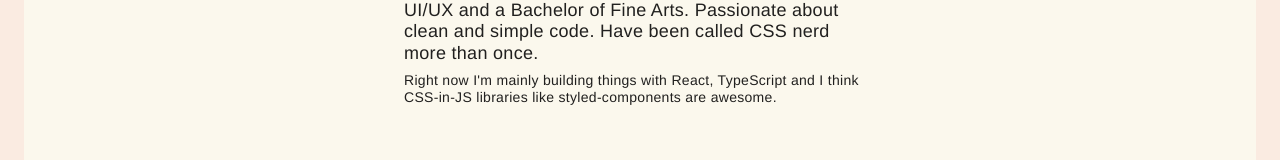
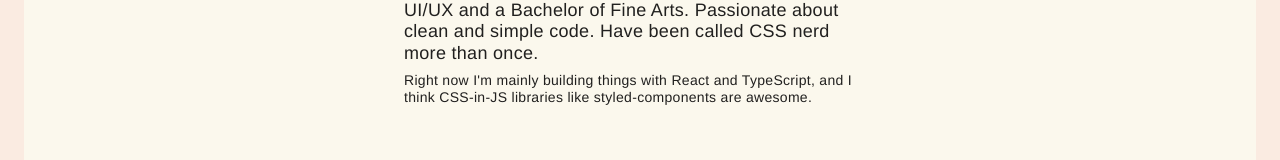
Before and after one commit to styrelius/about-me, a React (Create React App) app: page / in a window 1280 px wide. Shown: the part 235-395 px from the top of the page. Built offline with nearby package versions, Linux system fonts and the light colour scheme.

Commit message:
Fix copy in presentation.jsx.

```diff
--- a/src/components/presentation.jsx
+++ b/src/components/presentation.jsx
@@ -47,8 +47,8 @@ export function Presentation() {
         nerd more than once.
       </PresentationText>
       <TechText>
-        Right now I'm mainly building things with React, TypeScript and I think CSS-in-JS libraries
-        like styled-components are awesome.
+        Right now I'm mainly building things with React and TypeScript, and I think CSS-in-JS
+        libraries like styled-components are awesome.
       </TechText>
     </Container>
   )
```
